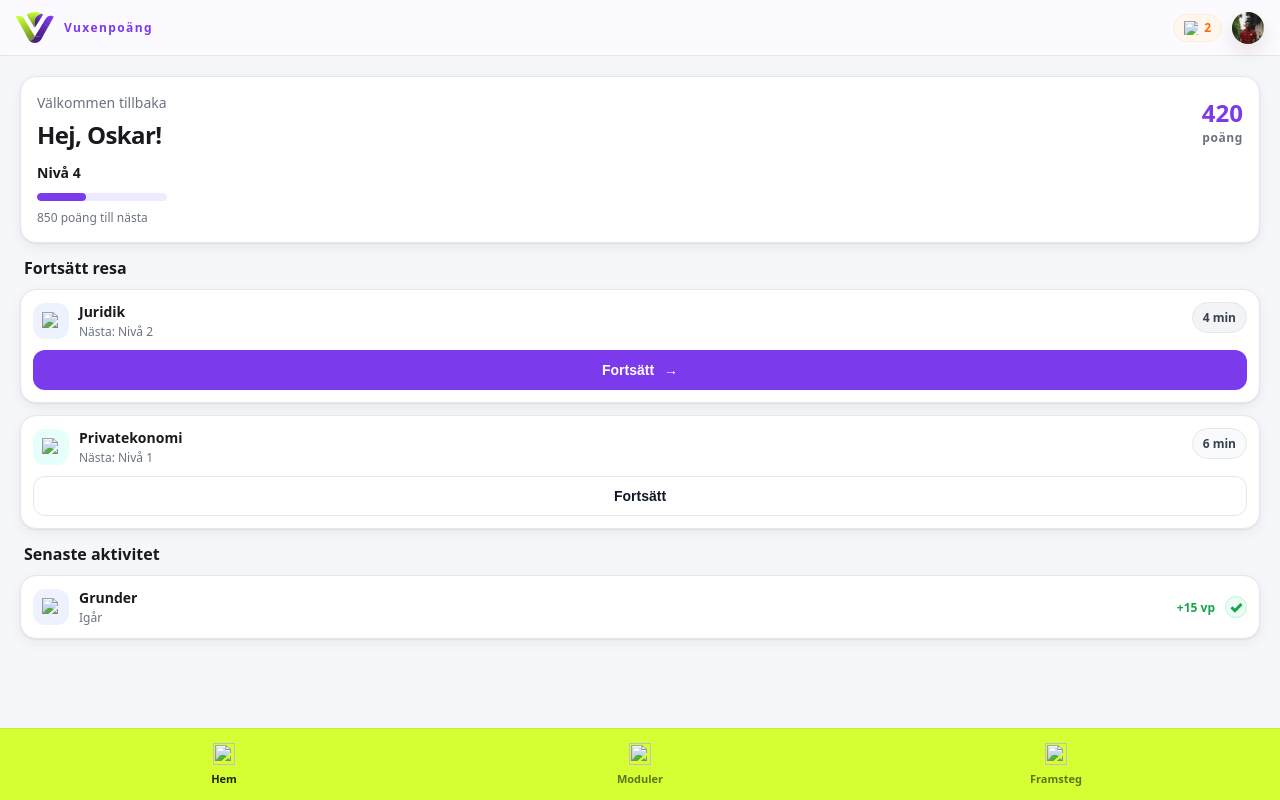
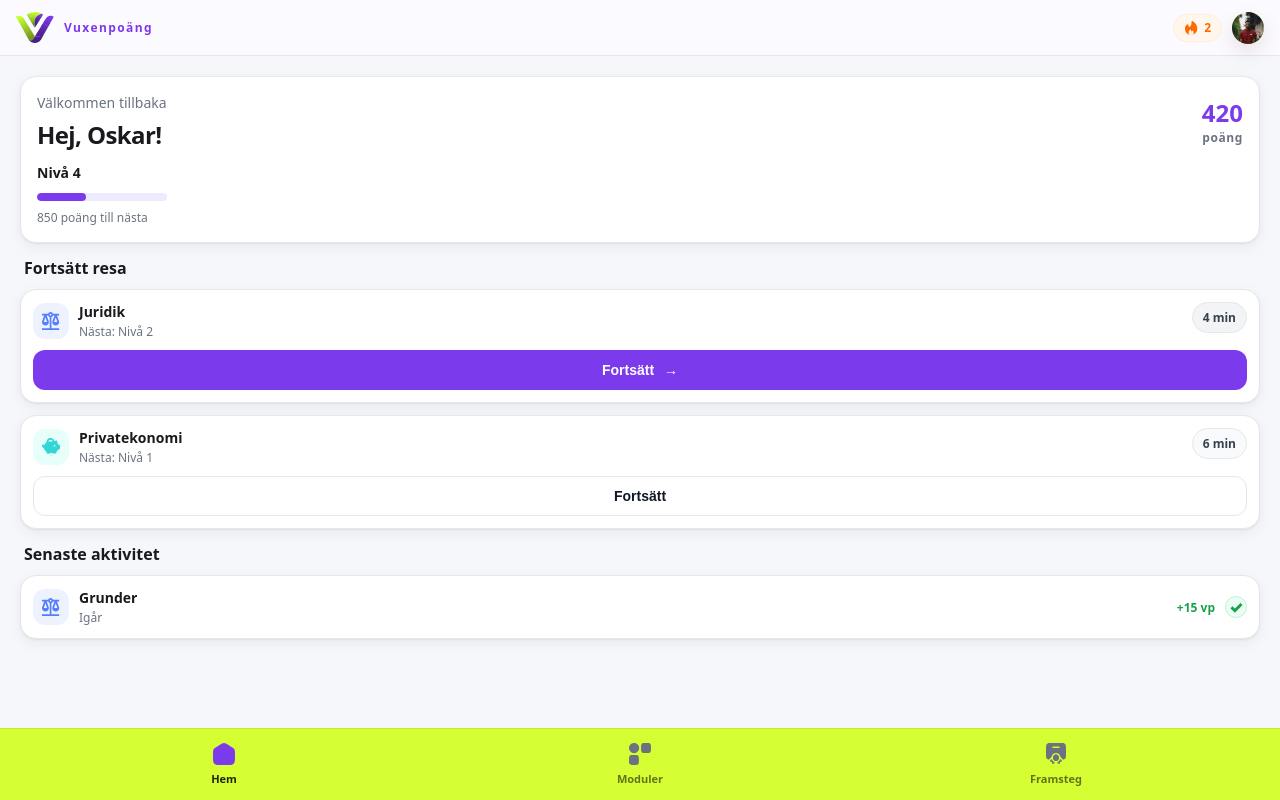
Before and after one commit to evvisen/Projekt-agil-utveckling, a website: page public/dashboard.html in a window 1280 px wide. Drawn offline with Linux system fonts and the light colour scheme.

Commit message:
dashboard update

```diff
--- a/public/dashboard.html
+++ b/public/dashboard.html
@@ -20,7 +20,7 @@
 
       <div class="topbar__right">
         <div class="streak">
-          <img class="streak__icon" src="" alt="Streak" />
+          <img class="streak__icon" src="./css/images-2/Vector (4).svg" alt="Streak" />
           <span class="streak__count">2</span>
         </div>
 
@@ -65,7 +65,7 @@
         <div class="module">
           <div class="module__left">
             <div class="module__icon">
-              <img src="" alt="Juridik" />
+              <img src="./css/images-2/Vector (5).svg" alt="Juridik" />
             </div>
             <div class="module__text">
               <div class="module__title">Juridik</div>
@@ -85,7 +85,7 @@
         <div class="module module--light">
           <div class="module__left">
             <div class="module__icon module__icon--mint">
-              <img src="" alt="Privatekonomi" />
+              <img src="./css/images-2/Group.svg" alt="Privatekonomi" />
             </div>
             <div class="module__text">
               <div class="module__title">Privatekonomi</div>
@@ -110,7 +110,7 @@
         <div class="activity">
           <div class="activity__left">
             <div class="activity__icon">
-              <img src="" alt="Grunder" />
+              <img src="./css/images-2/Vector (5).svg" alt="Grunder" />
             </div>
             <div class="activity__text">
               <div class="activity__title">Grunder</div>
@@ -130,27 +130,29 @@
     <nav class="bottomnav" aria-label="Huvudmeny">
       <a class="bottomnav__item is-active" href="#">
         <span class="bottomnav__icon">
-          <img src="" alt="" />
+          <img src="./css/images-2/Vector (6).svg" alt="" />
         </span>
         <span class="bottomnav__label">Hem</span>
       </a>
 
       <a class="bottomnav__item" href="#">
         <span class="bottomnav__icon">
-          <img src="" alt="" />
+          <img src="./css/images-2/Frame 33575.svg" alt="" />
         </span>
         <span class="bottomnav__label">Moduler</span>
       </a>
 
       <a class="bottomnav__item" href="#">
         <span class="bottomnav__icon">
-          <img src="" alt="" />
+          <img src="./css/images-2/Frame 33576.svg" alt="" />
         </span>
         <span class="bottomnav__label">Framsteg</span>
       </a>
     </nav>
   </div>
 
+  <script type="module" src="js/dashboard.js"></script>
+
 </body>
 
 </html>
```
Also changed, not shown: public/dashboard.ts (added, +7 -0 lines), public/css/images-2/Frame 33575.svg (added), public/css/images-2/Frame 33576.svg (added), public/css/images-2/Group.svg (added), public/css/images-2/Vector (4).svg (added), public/css/images-2/Vector (5).svg (added), public/css/images-2/Vector (6).svg (added).
